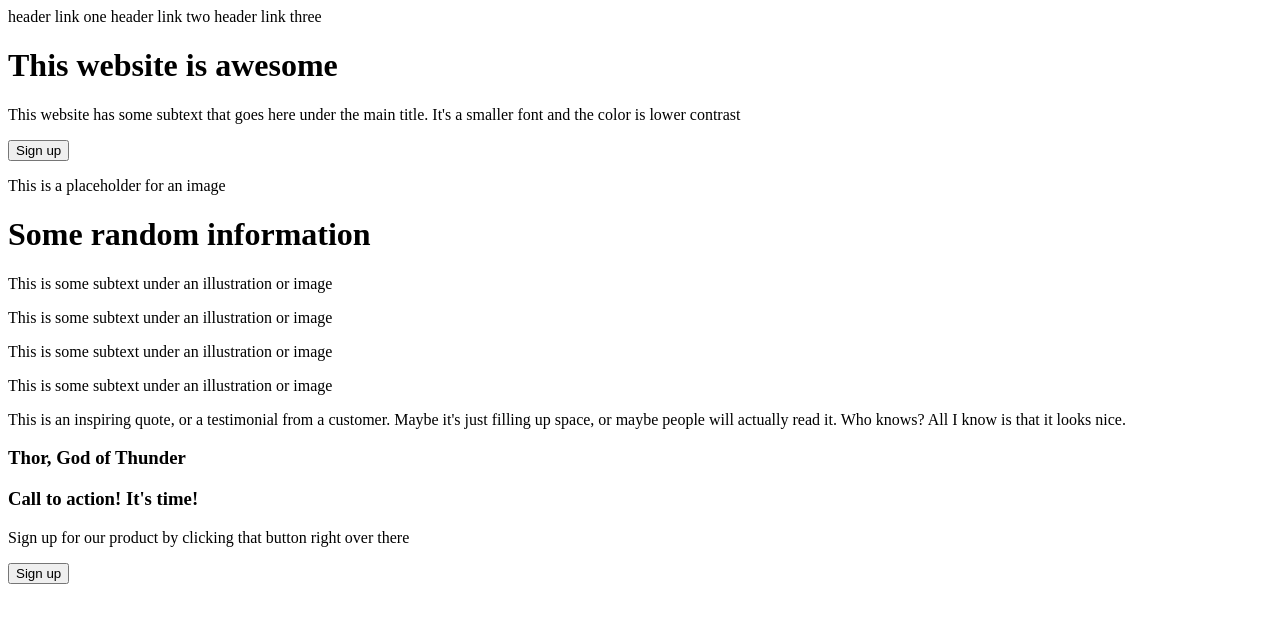
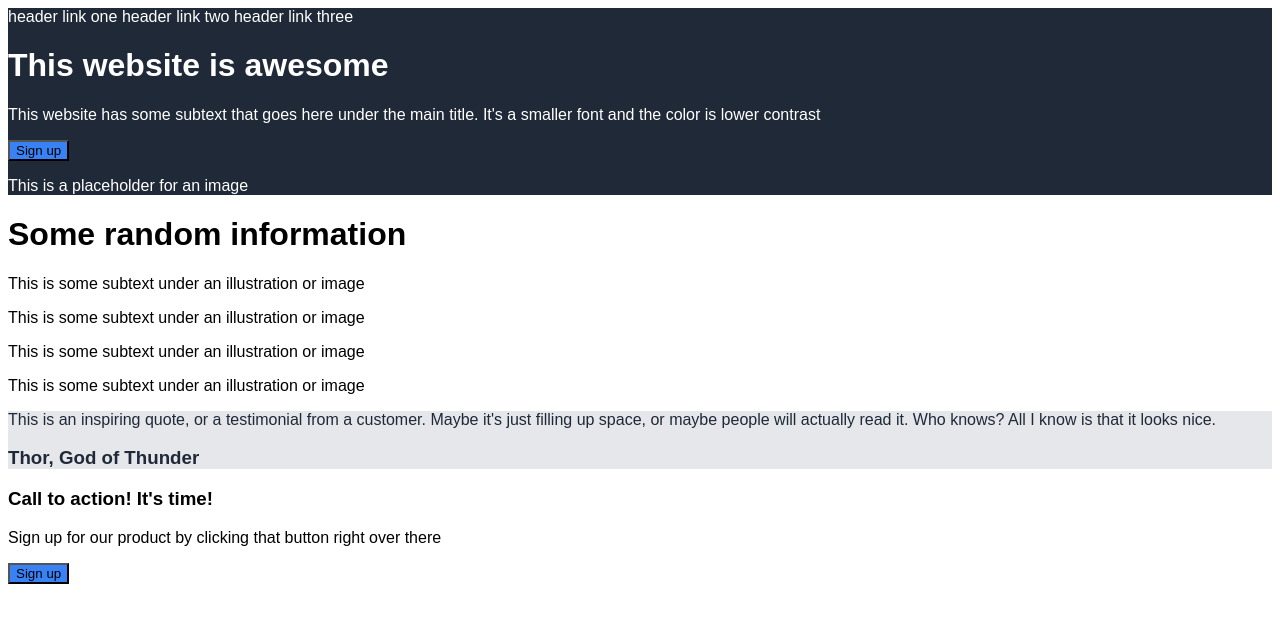
Before and after one commit to avlanaz/landing-page, a plain HTML site: page index.html in a window 1280 px wide. Drawn offline with Linux system fonts and the light colour scheme.

Commit message:
Add font and colors for font and background

```diff
--- a/index.html
+++ b/index.html
@@ -5,6 +5,7 @@
     <meta http-equiv="X-UA-Compatible" content="IE=edge">
     <meta name="viewport" content="width=device-width, initial-scale=1.0">
     <title>Document</title>
+    <link rel="stylesheet" href="styles.css">
 </head>
 <body>
     <header>
--- /dev/null
+++ b/styles.css
@@ -0,0 +1,22 @@
+* {
+    font-family: sans-serif;
+}
+
+header {
+    background-color: #1f2937;
+    color: white;
+}
+
+.top-content .bottom-content{
+    background-color: white;
+    color: #1f2937;
+}
+
+button {
+    background-color: #3882f6;
+}
+
+.middle-content {
+    background-color: #e5e7eb;
+    color: #1f2937;
+}
```
